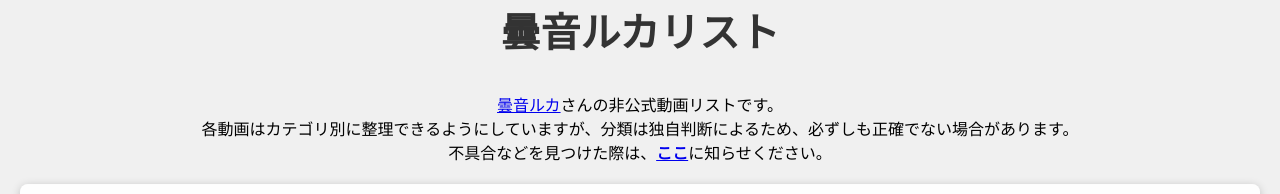
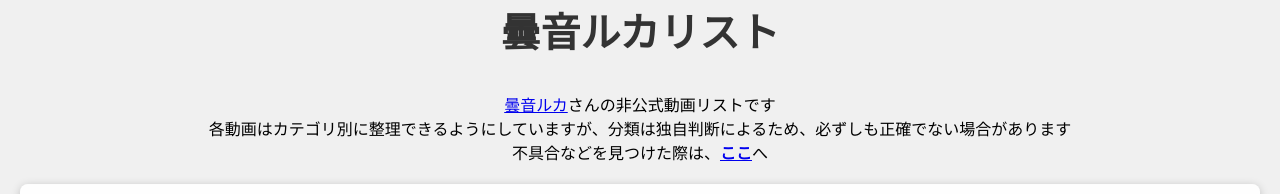
Before and after one commit to dueyZ/ruka-anne-music-list, a React (Vite) app: page / in a window 1280 px wide. Shown: the top 194 px of the page. Built offline with nearby package versions, Linux system fonts and the light colour scheme.

Commit message:
feat:Text Change

```diff
--- a/src/components/MusicMap.tsx
+++ b/src/components/MusicMap.tsx
@@ -157,9 +157,9 @@ export const MusicMap: React.FC = () => {
       <div style={{ position: 'sticky', top: 0, backgroundColor: '#f0f0f0', zIndex: 20, padding: '1px' }}>
         <h1 ref={titleRef}>曇音ルカリスト</h1>
         <p style={{ textAlign: 'center', margin: '0 20px 20px' }}>
-          <a href="http://www.youtube.com/@anneruka9514" target="_blank" rel="noopener noreferrer">曇音ルカ</a>さんの非公式動画リストです。<br />
-          各動画はカテゴリ別に整理できるようにしていますが、分類は独自判断によるため、必ずしも正確でない場合があります。<br />
-          不具合などを見つけた際は、<a href="https://x.com/Dewey_g02" target="_blank" rel="noopener noreferrer"><strong>ここ</strong></a>に知らせください。
+          <a href="http://www.youtube.com/@anneruka9514" target="_blank" rel="noopener noreferrer">曇音ルカ</a>さんの非公式動画リストです<br />
+          各動画はカテゴリ別に整理できるようにしていますが、分類は独自判断によるため、必ずしも正確でない場合があります<br />
+          不具合などを見つけた際は、<a href="https://x.com/Dewey_g02" target="_blank" rel="noopener noreferrer"><strong>ここ</strong></a>へ
         </p>
         <Controls
           ref={controlsRef}
```
